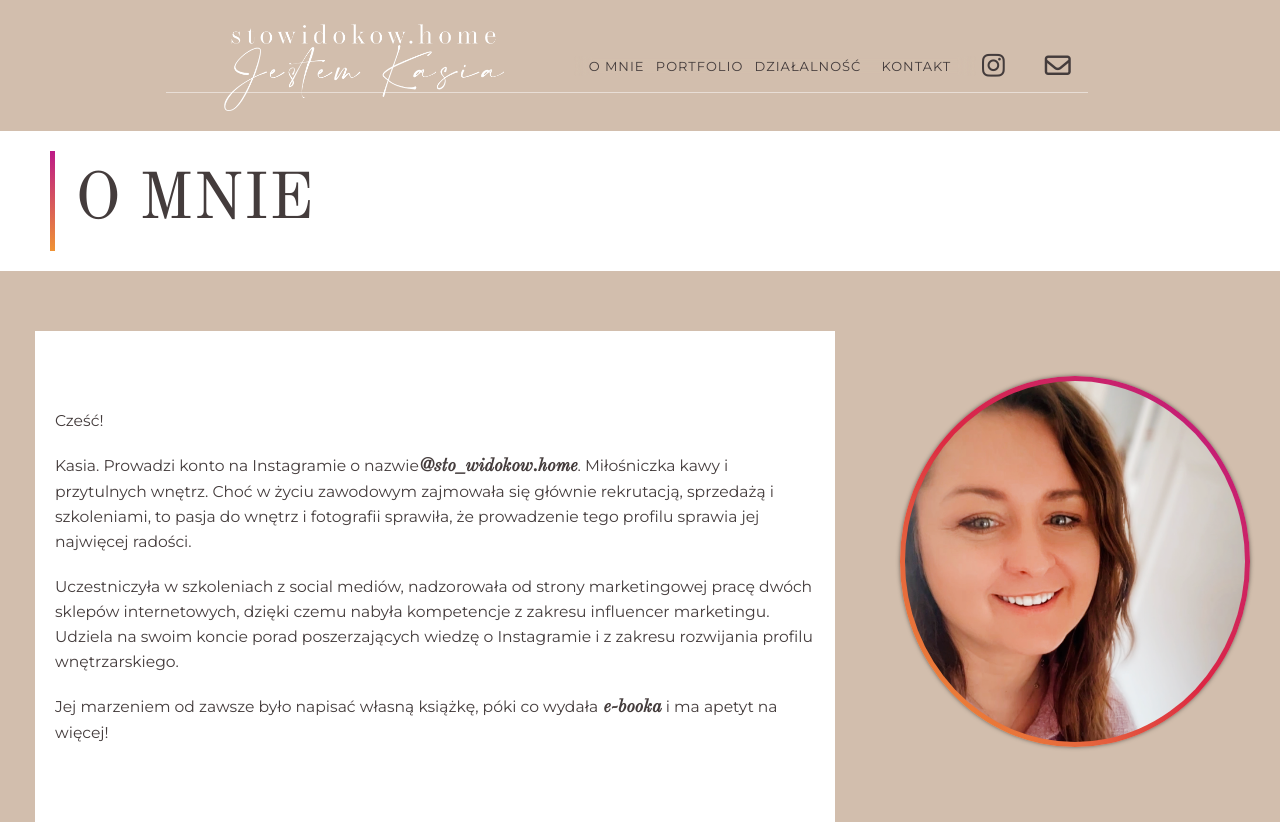
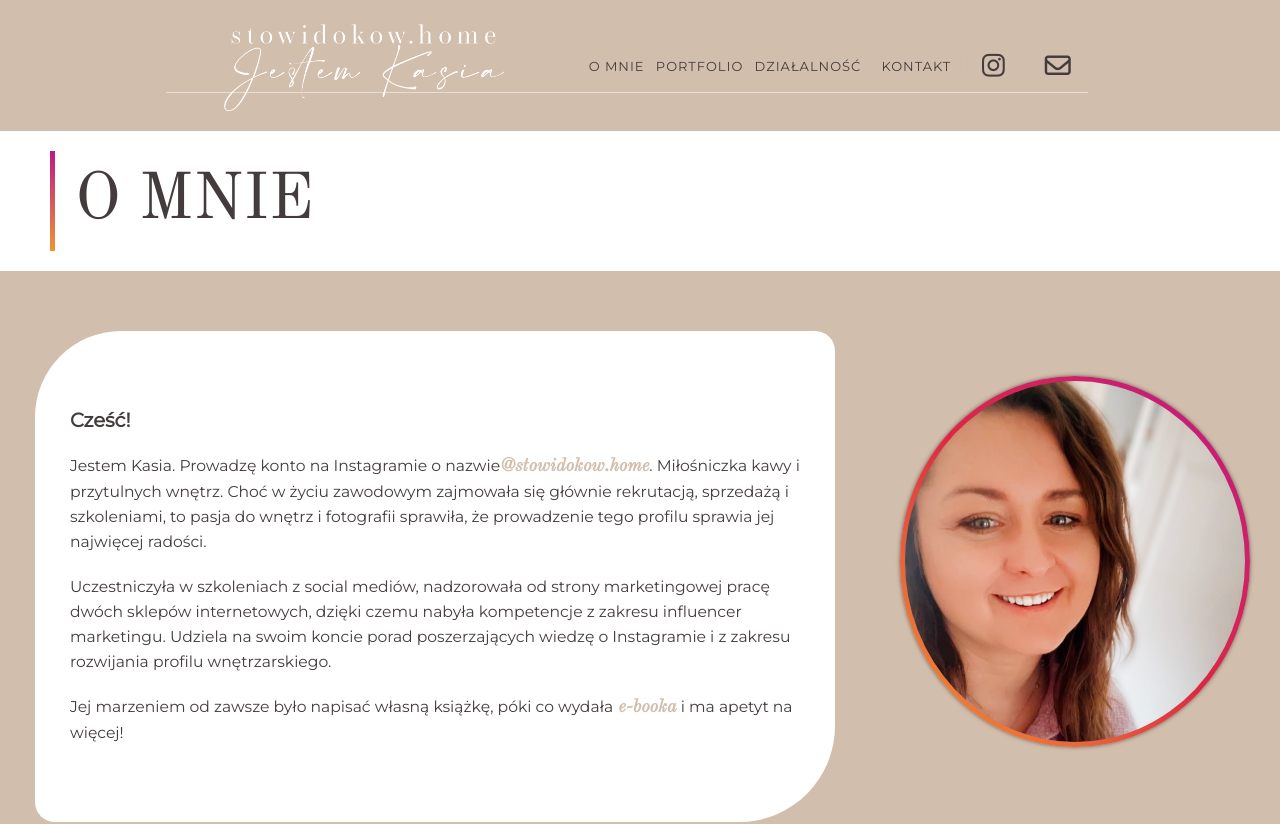
Before and after one commit to JerryWski/kathia-site, a React (Create React App) app: page /about-me in a window 1280 px wide. Shown: the top 824 px of the page. Built offline with nearby package versions, Linux system fonts and the light colour scheme; a web font is replaced by a local one.

Commit message:
more styling plus some schanges for about me

```diff
--- a/src/components/NavigationBar.module.css
+++ b/src/components/NavigationBar.module.css
@@ -97,7 +97,7 @@
     outline: none;
     transition: .3s all linear;
   }
-  .links:focus {
+  .links:focus, .links:hover {
     color: rgb(119, 87, 56);
     background: white;
     border-radius: 6px;
--- a/src/components/SectionBoxes.module.css
+++ b/src/components/SectionBoxes.module.css
@@ -1,5 +1,6 @@
 .wrapper {
   margin-top: 100px;
+  margin-bottom: 80px;
   color: var(--black);
   padding: 10px;
 }
--- a/src/pages/AboutMe.module.css
+++ b/src/pages/AboutMe.module.css
@@ -1,8 +1,15 @@
+.about_section {
+  background-color: var(--beige);
+}
 .about_wrapper {
   display: flex;
   justify-content: space-around;
   align-content: flex-start;
-
+  /* background-image: linear-gradient(
+    90deg,
+    rgba(210, 190, 173, 1) 50%,
+    rgba(255, 255, 255, 1) 41%
+  ); */
   flex-wrap: wrap;
   background-color: var(--beige);
 }
@@ -30,6 +37,7 @@
 .image_container {
   margin: 45px 15px 75px 15px;
   max-width: 350px;
+  /* max-height: 371px; */
   padding: 5px;
   border-radius: 50%;
   overflow: hidden;
@@ -53,10 +61,16 @@
 .description_container {
   font-family: var(--secondfont);
   max-width: 600px;
-  padding: 10px;
+  padding: 25px;
   margin-inline: 20px;
+  border-radius: 86px 20px 96px 20px;
   background-color: white;
   color: var(--black);
+}
+
+.bio_descritpion:nth-of-type(1) {
+  font-size: 1.5rem;
+  font-weight: 600;
 }
 .bio_descritpion {
   margin: 10px;
@@ -66,11 +80,15 @@
 }
 .bio_link {
   text-decoration: none;
-  color: inherit;
+  color: var(--beige);
   font-size: 1.2rem;
   font-weight: 600;
   font-style: italic;
   font-family: var(--font);
+  transition: .2s color linear;
+}
+.bio_link:hover {
+color: var(--black);
 }
 
 @media (min-width: 900px) {
@@ -96,6 +114,7 @@
     align-items: center;
     justify-content: center;
   }
+
   .bio_descritpion {
     align-self: flex-start;
     font-size: 1.2rem;
--- a/src/pages/AboutMe.tsx
+++ b/src/pages/AboutMe.tsx
@@ -1,8 +1,9 @@
 import styles from './AboutMe.module.css';
+import ContactSection from '../components/ContactSection';
 
 const AboutMe: React.FC = () => {
   return (
-    <section id='about-me'>
+    <section id='about-me' className={styles.about_section}>
       <div className={styles.about_wrapper}>
         <div className={styles.intro_container}>
           <h2 className={styles.intro_heading}>O Mnie</h2>
@@ -14,13 +15,18 @@ const AboutMe: React.FC = () => {
             alt='woman'
           ></img>
         </div>
-          {/* <span className={styles.test}>Śledź</span> */}
+        {/* <span className={styles.test}>Śledź</span> */}
         <div className={styles.description_container}>
           <p className={styles.bio_descritpion}>Cześć!</p>
           <p className={styles.bio_descritpion}>
-            Kasia. Prowadzi konto na Instagramie o nazwie
-            <a className={styles.bio_link} href='https://www.instagram.com/stowidokow.home/'>@sto_widokow.home</a>.
-            Miłośniczka kawy i przytulnych wnętrz. Choć w życiu zawodowym
+            Jestem Kasia. Prowadzę konto na Instagramie o nazwie
+            <a
+              className={styles.bio_link}
+              href='https://www.instagram.com/stowidokow.home/'
+            >
+              @stowidokow.home
+            </a>
+            . Miłośniczka kawy i przytulnych wnętrz. Choć w życiu zawodowym
             zajmowała się głównie rekrutacją, sprzedażą i szkoleniami, to pasja
             do wnętrz i fotografii sprawiła, że prowadzenie tego profilu sprawia
             jej najwięcej radości.
@@ -34,10 +40,15 @@ const AboutMe: React.FC = () => {
           </p>
           <p className={styles.bio_descritpion}>
             Jej marzeniem od zawsze było napisać własną książkę, póki co wydała
-            <a className={styles.bio_link} href=""> e-booka</a> i ma apetyt na więcej!
+            <a className={styles.bio_link} href=''>
+              {' '}
+              e-booka
+            </a>{' '}
+            i ma apetyt na więcej!
           </p>
         </div>
       </div>
+      <ContactSection/>
     </section>
   );
 };
```
Also changed, not shown: src/images/flower.png (added).
